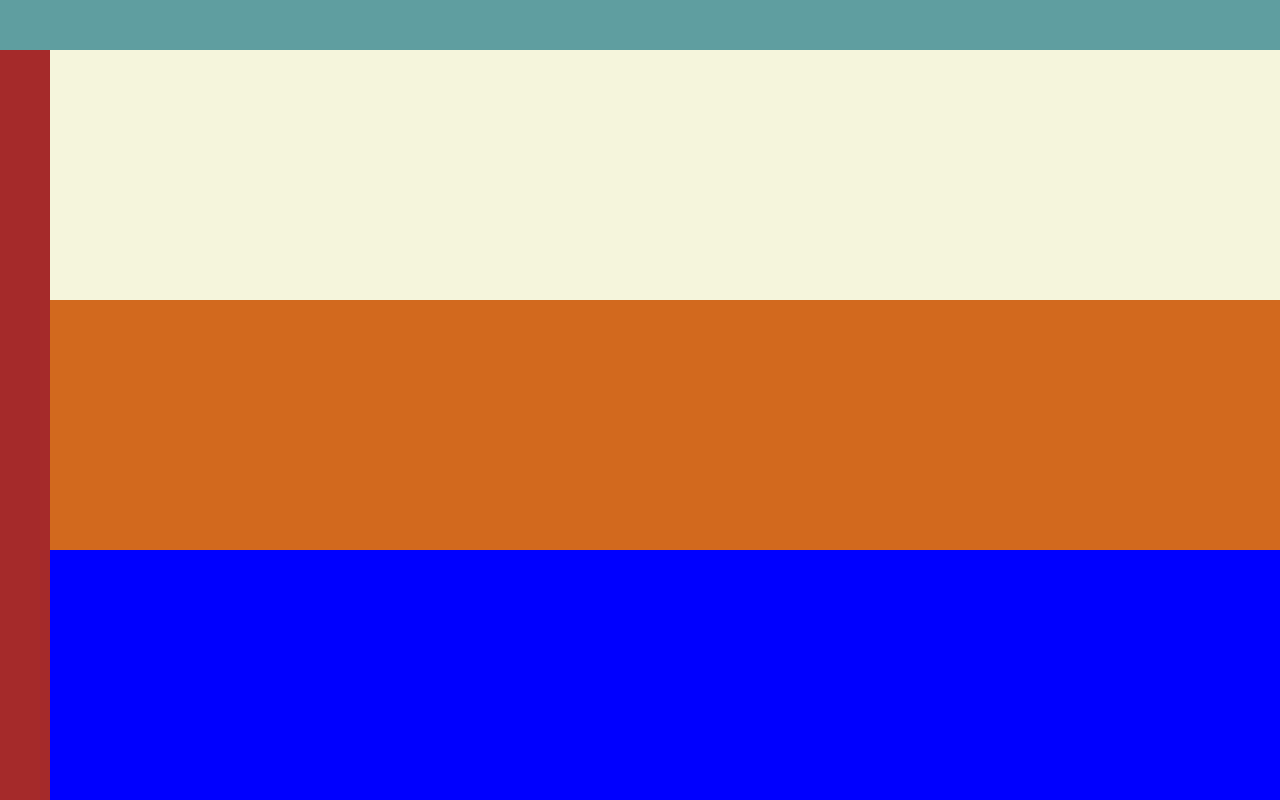
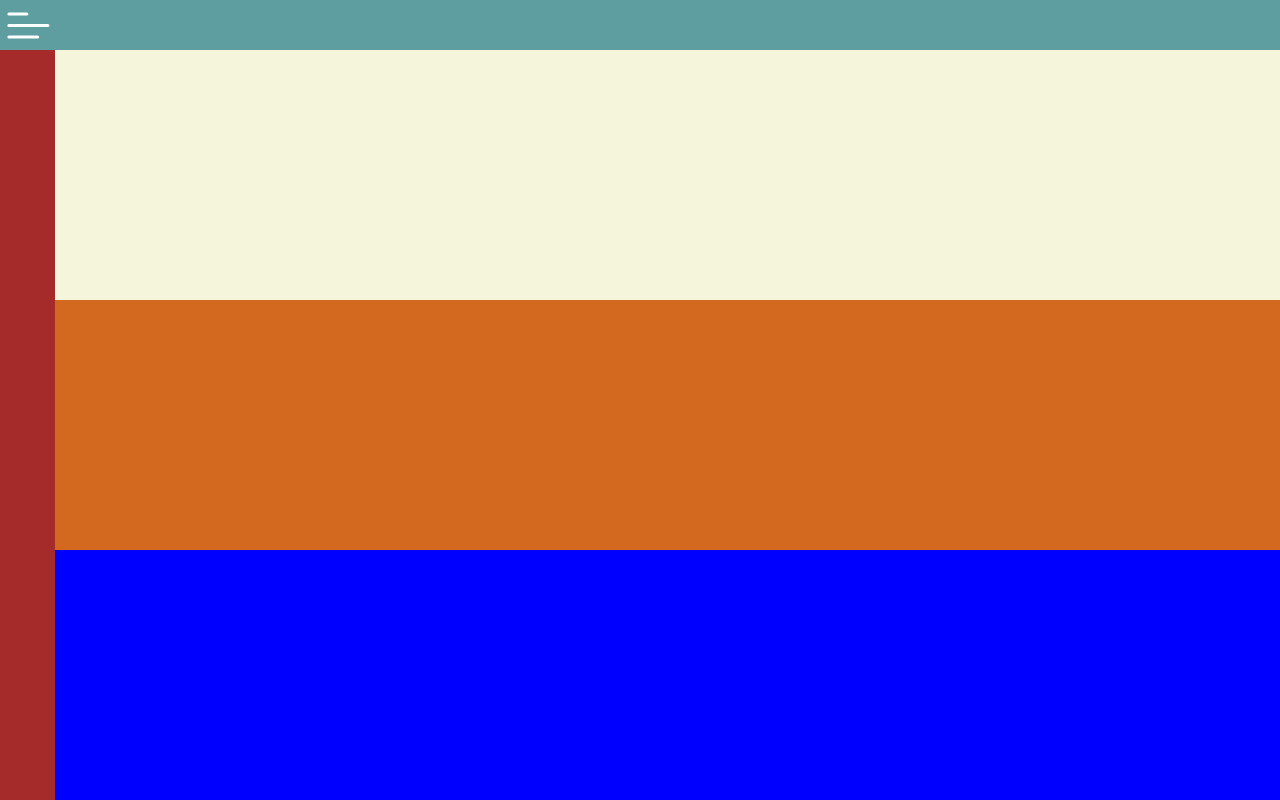
Before and after one commit to alegostan/grid-training, a plain HTML site: page index.html in a window 1280 px wide. Drawn offline with Linux system fonts and the light colour scheme.

Commit message:
v1 - nice toggle (wierd sh#t)

```diff
--- a/index.html
+++ b/index.html
@@ -9,12 +9,23 @@
     <body>
         <div class="grid-container">
             <header>
-                <input
+                <label for="nav-btn">
+                    <input
+                        type="checkbox"
+                        onclick="navTrigger()"
+                        id="nav-btn"
+                        style="width: 100px"
+                    />
+                    <span></span>
+                    <span></span>
+                    <span></span>
+                </label>
+                <!-- <input
                     type="button"
                     onclick="navTrigger()"
                     id="nav-btn"
                     style="width: 100px"
-                />
+                /> -->
             </header>
             <div class="nav"></div>
             <div class="main-container">
--- a/style.css
+++ b/style.css
@@ -16,7 +16,7 @@
 }
 
 .grid-container-nav {
-    grid-template-columns: 50px 1fr;
+    grid-template-columns: 55px 1fr;
     grid-template-rows: 50px 1fr;
     grid-template-areas:
         "alias-header alias-header"
@@ -58,7 +58,7 @@ aside {
 
 @media (min-width: 600px) {
     .grid-container {
-        grid-template-columns: 50px 1fr;
+        grid-template-columns: 55px 1fr;
         grid-template-rows: 50px 1fr;
         grid-template-areas:
             "alias-header alias-header"
@@ -71,3 +71,51 @@ aside {
         display: none;
     }
 }
+
+label {
+    transform: scale(0.6) translateX(-11px) translateY(-5px);
+    display: flex;
+    flex-direction: column;
+    width: 70px;
+    cursor: pointer;
+}
+
+label span {
+    background: #fff;
+    border-radius: 10px;
+    height: 5px;
+    margin: 7px 0;
+    transition: 0.2s cubic-bezier(0.68, -0.6, 0.32, 1.6);
+}
+
+span:nth-of-type(1) {
+    width: 50%;
+}
+
+span:nth-of-type(2) {
+    width: 100%;
+}
+
+span:nth-of-type(3) {
+    width: 75%;
+}
+
+input[type="checkbox"] {
+    display: none;
+}
+
+input[type="checkbox"]:checked ~ span:nth-of-type(1) {
+    transform-origin: bottom;
+    transform: rotatez(45deg) translate(8px, 0px);
+}
+
+input[type="checkbox"]:checked ~ span:nth-of-type(2) {
+    transform-origin: top;
+    transform: rotatez(-45deg);
+}
+
+input[type="checkbox"]:checked ~ span:nth-of-type(3) {
+    transform-origin: bottom;
+    width: 50%;
+    transform: translate(30px, -11px) rotatez(45deg);
+}
```
